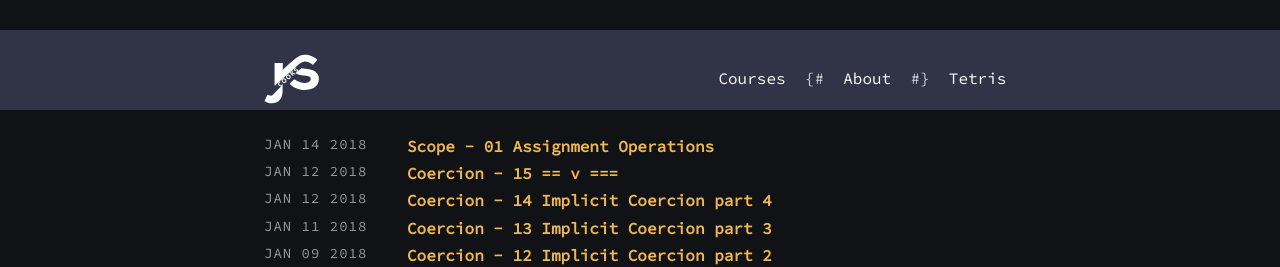
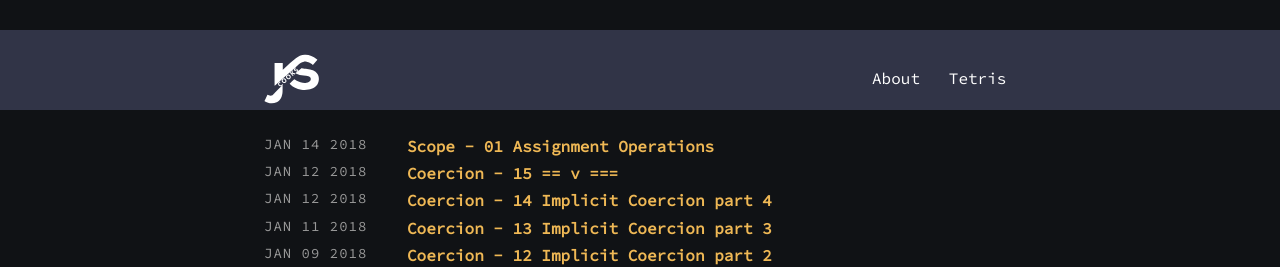
Before and after one commit to jscoox/jscoox.github.com, a Jekyll site: the page built from index.html, in a window 1280 px wide. Shown: the top 267 px of the page. Built offline with Jekyll 4.4.1, drawn with Linux system fonts in a browser that asks for light colours.

Commit message:
Update nav.html

```diff
--- a/_includes/nav.html
+++ b/_includes/nav.html
@@ -11,8 +11,7 @@
       </a>
     </h1>
     <ul class="navbar">
-      <li><a href="{{ '/courses' | prepend: site.baseurl }}">Courses</a></li>
-      {# <li><a href="{{ '/about' | prepend: site.baseurl }}">About</a></li> #}
+      <li><a href="{{ '/about' | prepend: site.baseurl }}">About</a></li>
       <li><a href="{{ '/tetris' | prepend: site.baseurl }}">Tetris</a></li>
     </ul>
   </div>
```
